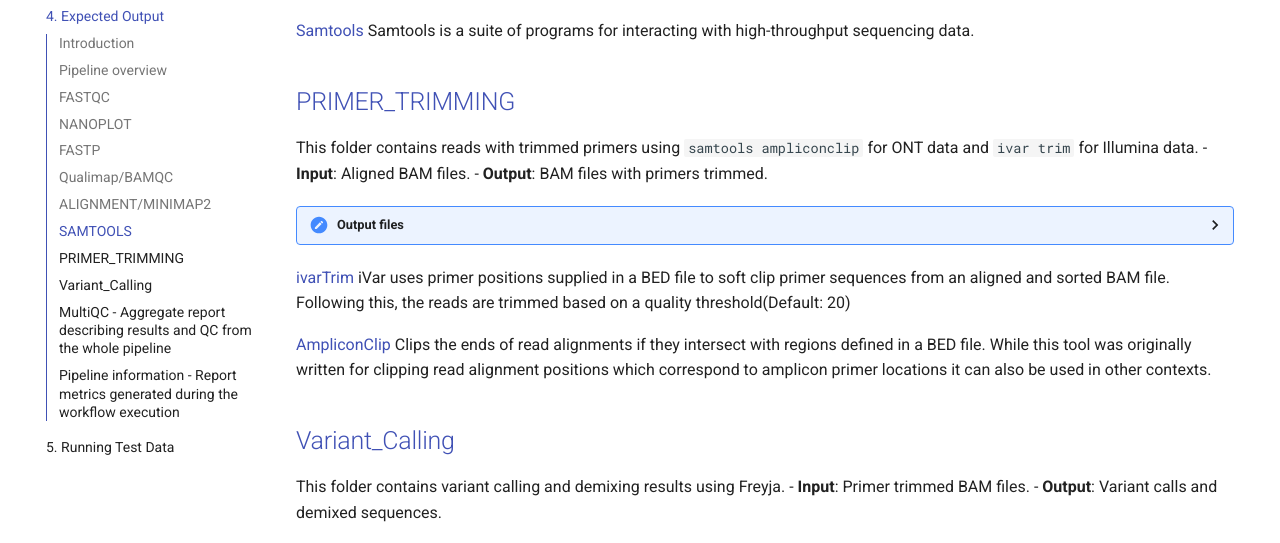
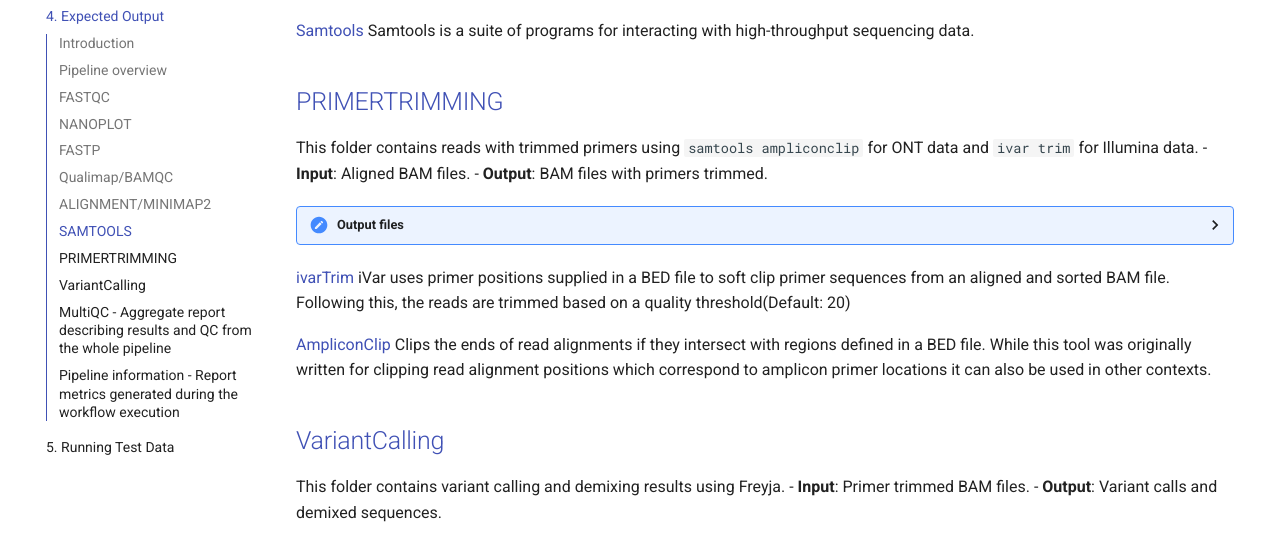
Before and after one commit to CDCgov/aquascope, an MkDocs documentation site: the page built from docs/user-guide/output.md, in a window 1280 px wide and 900 px high, scrolled down 2030 px. Shown: the part 173-716 px from the top of the window. Built offline with MkDocs 1.6.1 and Material for MkDocs 9.7.7, drawn with Linux system fonts in a browser that asks for light colours; comment, search, counter and statistics services are not loaded; the version menu is left out.

Commit message:
docs: updated rendering

```diff
--- a/docs/user-guide/output.md
+++ b/docs/user-guide/output.md
@@ -115,7 +115,7 @@ This folder contains BAM file statistics and reference indexing.
 [Samtools](http://www.htslib.org/) Samtools is a suite of programs for interacting with high-throughput sequencing data.
 
 
-## [PRIMER_TRIMMING](AmpliconClip and iVar Trim)
+## [PRIMERTRIMMING](#AmpliconClip and iVar Trimming)
 This folder contains reads with trimmed primers using `samtools ampliconclip` for ONT data and `ivar trim` for Illumina data.
 - **Input**: Aligned BAM files.
 - **Output**: BAM files with primers trimmed.
@@ -135,7 +135,7 @@ This folder contains reads with trimmed primers using `samtools ampliconclip` fo
 
 [AmpliconClip](http://www.htslib.org/doc/samtools-ampliconclip.html) Clips the ends of read alignments if they intersect with regions defined in a BED file. While this tool was originally written for clipping read alignment positions which correspond to amplicon primer locations it can also be used in other contexts.
 
-## [Variant_Calling](ivar Variant calling and Freyja)
+## [VariantCalling](#ivar Variant calling and Freyja Variant calling)
 This folder contains variant calling and demixing results using Freyja.
 - **Input**: Primer trimmed BAM files.
 - **Output**: Variant calls and demixed sequences.
```
